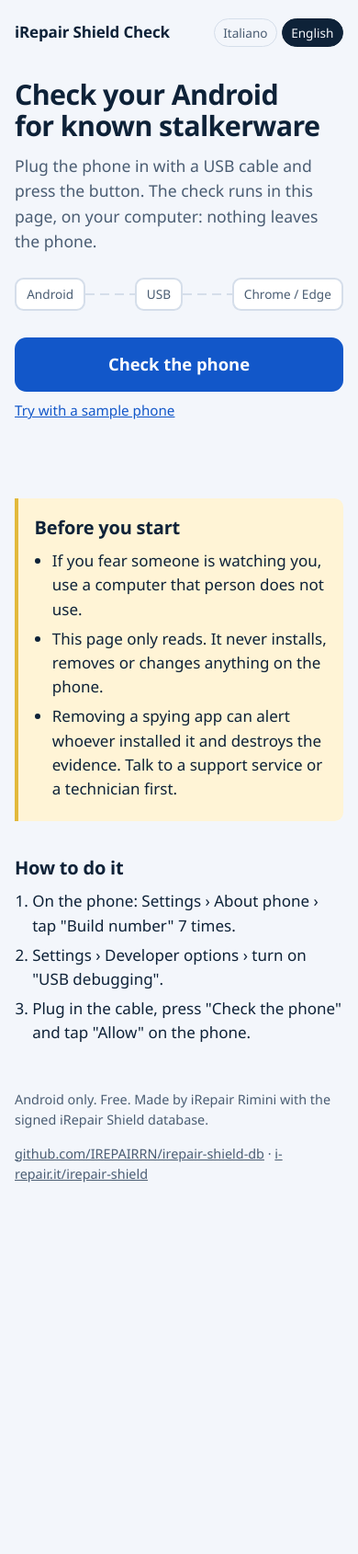
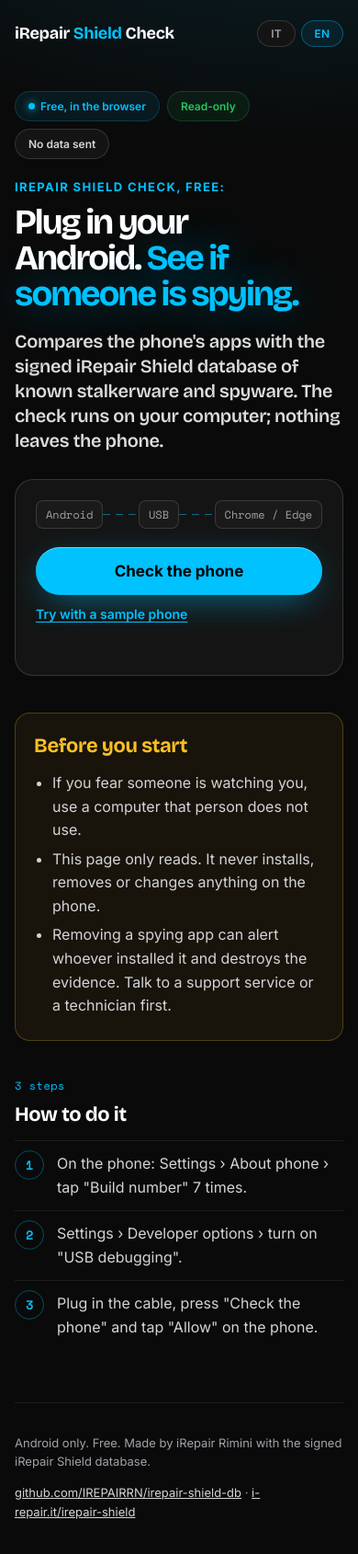
Before and after one commit to IREPAIRRN/irepair-shield-db, a plain HTML site: page check/index.html in a window 390 px wide. Shown: the whole page at 92% size. Before the commit the page ends 1367 px from the top, so only its background shows below. Drawn offline with nearby package versions, Linux system fonts and the light colour scheme.

Commit message:
Shield Check: same look as i-repair.it/irepair-shield (black, cyan, Bricolage Grotesque, Inter, Space Mono)
Pill badges, cyan two-line headline with eyebrow, console card for the USB button, numbered steps, dark result card.

Co-Authored-By: Claude Opus 5.5 <noreply@anthropic.com>
Claude-Session: https://claude.ai/code/session_014JdH4TLnXRhEfmccHccxkV

```diff
--- a/check/index.html
+++ b/check/index.html
@@ -5,65 +5,94 @@
 <meta name="viewport" content="width=device-width, initial-scale=1">
 <title>Shield Check: stalkerware su Android</title>
 <meta name="description" content="Controllo gratuito nel browser: collega un telefono Android via USB e verifica se contiene stalkerware conosciuto. Solo lettura, nessun dato lascia il computer.">
+<link rel="preconnect" href="https://fonts.googleapis.com"><link rel="preconnect" href="https://fonts.gstatic.com" crossorigin>
+<link href="https://fonts.googleapis.com/css2?family=Bricolage+Grotesque:opsz,wght@12..96,600;12..96,700;12..96,900&family=Inter:wght@400;600;700&family=Space+Mono&display=swap" rel="stylesheet">
 <style>
-:root{--paper:#f3f6fb;--card:#ffffff;--ink:#0e2238;--soft:#4a5d73;--line:#d5deea;--blue:#1257c9;--blue-ink:#ffffff;--ok:#0b7a53;--ok-bg:#e4f5ee;--bad:#b3261e;--bad-bg:#fdecea;--warn-bg:#fff4d6;--warn-line:#e2b93b}
-@media (prefers-color-scheme:dark){:root{--paper:#0c1524;--card:#14213a;--ink:#e8eef8;--soft:#a5b4c8;--line:#27375a;--blue:#6ea8ff;--blue-ink:#06122a;--ok:#5fd6a8;--ok-bg:#0f2f27;--bad:#ff8a80;--bad-bg:#3a1512;--warn-bg:#2e2710;--warn-line:#8a6f1c}}
+/* Same look as i-repair.it/irepair-shield/ (pagine/irepair-shield.html): black, cyan, Bricolage Grotesque, Inter, Space Mono */
+:root{--bg:#0a0a0a;--card:#141414;--card2:#1a1a1a;--cyan:#00c2ff;--gold:#fbbf24;--green:#22c55e;--ok:#16b87f;--red:#ff5c5c;--text:#fff;--text2:#d4d4d8;--text3:#a1a1aa;--border:rgba(255,255,255,.08);--border2:rgba(255,255,255,.14);--r:10px;--r2:16px;--r3:20px}
 *{box-sizing:border-box}
-body{margin:0;background:var(--paper);color:var(--ink);font:17px/1.55 "Segoe UI",system-ui,-apple-system,Roboto,sans-serif}
-main{max-width:44rem;margin:0 auto;padding:1.25rem 1rem 4rem}
-header{display:flex;justify-content:space-between;align-items:center;gap:1rem;margin-bottom:2.2rem}
-.brand{font-weight:700;letter-spacing:-.01em}
-.lang button{font:inherit;font-size:.85rem;background:none;border:1px solid var(--line);color:var(--soft);padding:.25rem .6rem;border-radius:999px;cursor:pointer}
-.lang button[aria-pressed=true]{background:var(--ink);color:var(--paper);border-color:var(--ink)}
-h1{font-size:clamp(1.9rem,6vw,2.7rem);line-height:1.12;letter-spacing:-.02em;margin:0 0 .8rem;font-weight:750;text-wrap:balance}
-.lead{color:var(--soft);font-size:1.1rem;margin:0 0 1.6rem;max-width:36rem}
-.cable{display:flex;align-items:center;gap:0;margin:0 0 1.8rem;color:var(--soft)}
-.cable i{flex:1;height:2px;background:repeating-linear-gradient(90deg,var(--line) 0 10px,transparent 10px 16px)}
-.cable span{border:2px solid var(--line);border-radius:.6rem;padding:.35rem .7rem;font-size:.85rem;background:var(--card)}
-button.go{font:inherit;font-weight:700;font-size:1.15rem;background:var(--blue);color:var(--blue-ink);border:0;border-radius:.8rem;padding:.95rem 1.5rem;cursor:pointer;width:100%}
-button.go:disabled{opacity:.45;cursor:not-allowed}
-button.ghost,.demo{font:inherit;font-size:.95rem;background:none;border:0;color:var(--blue);text-decoration:underline;cursor:pointer;padding:.6rem 0}
-button:focus-visible,a:focus-visible{outline:3px solid var(--blue);outline-offset:3px}
-#status{min-height:1.6em;margin:.7rem 0 0;color:var(--soft)}
-#nousb{background:var(--bad-bg);color:var(--bad);padding:.8rem 1rem;border-radius:.6rem;margin:0 0 1rem}
-section{margin-top:2.2rem}
-h2{font-size:1.25rem;margin:0 0 .5rem;letter-spacing:-.01em}
-.safe{background:var(--warn-bg);border-left:4px solid var(--warn-line);padding:1rem 1.1rem;border-radius:0 .6rem .6rem 0}
-.safe ul,.steps{margin:.3rem 0 0;padding-left:1.2rem}
-.safe li,.steps li{margin:.35rem 0}
-.result{background:var(--card);border:1px solid var(--line);border-top:6px solid var(--ok);border-radius:.8rem;padding:1.3rem 1.2rem;margin-top:1.6rem}
-.result.bad{border-top-color:var(--bad)}
-.result h2{font-size:1.5rem}
-.result.ok h2{color:var(--ok)}.result.bad h2{color:var(--bad)}
-.note{margin:.2rem 0 1rem}
-.hits{list-style:none;padding:0;margin:0 0 1.2rem}
-.hits li{display:grid;grid-template-columns:1fr auto;gap:.1rem .8rem;padding:.7rem 0;border-top:1px solid var(--line)}
-.hits .cat{color:var(--bad);font-size:.9rem}
-.hits code{grid-column:1/-1;color:var(--soft);font-size:.85rem;overflow-wrap:anywhere}
-.next{padding-left:1.2rem;margin:.3rem 0 1rem}.next li{margin:.4rem 0}
-h3{font-size:1.05rem;margin:0}
-.meta{color:var(--soft);font-size:.85rem;border-top:1px solid var(--line);padding-top:.8rem;margin:1rem 0 .6rem}
-.row{display:flex;flex-wrap:wrap;gap:.4rem 1.4rem;align-items:center}
-a.cta{color:var(--blue);font-weight:700}
-footer{margin-top:3rem;color:var(--soft);font-size:.9rem}
-footer a{color:inherit}
+html{background:var(--bg)}
+body{margin:0;background:radial-gradient(900px 480px at 85% -10%,rgba(0,194,255,.14),transparent 70%),var(--bg);color:var(--text);font:16px/1.6 'Inter',system-ui,sans-serif;-webkit-font-smoothing:antialiased}
+main{max-width:46rem;margin:0 auto;padding:22px 16px 64px}
+header{display:flex;justify-content:space-between;align-items:center;gap:12px;margin-bottom:48px}
+.brand{font-family:'Bricolage Grotesque',sans-serif;font-weight:700;font-size:18px;color:#fff;text-decoration:none;letter-spacing:-.3px}
+.brand b{color:var(--cyan)}
+.lang{display:flex;gap:6px}
+.lang button{font:600 12px 'Inter',sans-serif;background:var(--card);border:1px solid var(--border2);color:var(--text3);padding:6px 14px;border-radius:100px;cursor:pointer}
+.lang button[aria-pressed=true]{background:rgba(0,194,255,.08);border-color:rgba(0,194,255,.35);color:var(--cyan)}
+.badges{display:flex;flex-wrap:wrap;gap:8px;margin-bottom:22px}
+.pill{display:inline-flex;align-items:center;gap:6px;background:var(--card);border:1px solid var(--border2);border-radius:100px;padding:6px 14px;font-size:12px;font-weight:600;color:var(--text2)}
+.pill.cyan{background:rgba(0,194,255,.08);border-color:rgba(0,194,255,.2);color:var(--cyan)}
+.pill.green{background:rgba(34,197,94,.08);border-color:rgba(34,197,94,.22);color:var(--green)}
+.dot{width:7px;height:7px;border-radius:50%;background:var(--cyan);box-shadow:0 0 10px var(--cyan)}
+h1{font-family:'Bricolage Grotesque',sans-serif;font-weight:900;font-size:clamp(38px,7vw,58px);line-height:1.02;letter-spacing:-2px;margin:0 0 18px;text-wrap:balance}
+h1 .eyebrow{display:block;font:700 13px 'Inter',sans-serif;letter-spacing:1.4px;text-transform:uppercase;color:var(--cyan);margin-bottom:12px}
+h1 .accent{color:var(--cyan);text-shadow:0 0 48px rgba(0,194,255,.45)}
+.lead{font-family:'Bricolage Grotesque',sans-serif;font-weight:600;font-size:20px;line-height:1.35;letter-spacing:-.3px;color:rgba(255,255,255,.86);margin:0 0 28px;max-width:34rem}
+.console{background:var(--card);border:1px solid var(--border2);border-radius:var(--r3);padding:22px;margin-bottom:12px}
+.cable{display:flex;align-items:center;margin:0 0 20px;font:12px 'Space Mono',monospace;color:var(--text3)}
+.cable i{flex:1;height:1px;background:repeating-linear-gradient(90deg,rgba(0,194,255,.5) 0 8px,transparent 8px 14px)}
+.cable span{border:1px solid var(--border2);border-radius:8px;padding:6px 10px;background:var(--card2)}
+button.go{display:flex;width:100%;align-items:center;justify-content:center;font:700 17px 'Inter',sans-serif;background:var(--cyan);color:#000;border:0;border-radius:100px;padding:16px 26px;cursor:pointer;box-shadow:inset 0 1px 0 rgba(255,255,255,.35),0 10px 40px -12px rgba(0,194,255,.7);transition:transform .2s}
+button.go:hover:not(:disabled){transform:translateY(-1px)}
+button.go:disabled{opacity:.4;cursor:not-allowed;box-shadow:none}
+.demo,button.ghost{font:600 14px 'Inter',sans-serif;background:none;border:0;color:var(--cyan);cursor:pointer;padding:12px 0 0;text-decoration:underline;text-underline-offset:3px}
+button:focus-visible,a:focus-visible{outline:2px solid var(--cyan);outline-offset:3px}
+#status{min-height:1.5em;margin:12px 0 0;font:13px 'Space Mono',monospace;color:var(--text3)}
+#nousb{background:rgba(255,92,92,.08);border:1px solid rgba(255,92,92,.3);color:#ffb4b4;padding:12px 14px;border-radius:var(--r);margin:0 0 16px;font-size:14px}
+section{margin-top:40px}
+h2{font-family:'Bricolage Grotesque',sans-serif;font-weight:700;font-size:22px;letter-spacing:-.4px;margin:0 0 10px}
+.label{font:12px 'Space Mono',monospace;color:var(--cyan);letter-spacing:.5px;margin:0 0 6px}
+.safe{background:rgba(251,191,36,.06);border:1px solid rgba(251,191,36,.25);border-radius:var(--r2);padding:18px 20px}
+.safe h2{color:var(--gold)}
+.safe ul{margin:0;padding-left:20px;color:var(--text2)}
+.steps{margin:0;padding:0;list-style:none;counter-reset:s}
+.steps li{counter-increment:s;position:relative;padding:12px 0 12px 46px;border-top:1px solid var(--border);color:var(--text2)}
+.steps li::before{content:counter(s);position:absolute;left:0;top:10px;width:30px;height:30px;border-radius:50%;display:grid;place-items:center;font:700 13px 'Space Mono',monospace;color:var(--cyan);border:1px solid rgba(0,194,255,.35)}
+.safe li{margin:6px 0}
+.result{background:var(--card);border:1px solid var(--border2);border-radius:var(--r3);padding:24px 22px;margin-top:20px;position:relative;overflow:hidden}
+.result::before{content:'';position:absolute;left:0;top:0;right:0;height:3px;background:var(--ok)}
+.result.bad::before{background:var(--red)}
+.result h2{font-size:26px;line-height:1.15}
+.result.ok h2{color:var(--ok)}.result.bad h2{color:var(--red)}
+.note{margin:4px 0 18px;color:var(--text2)}
+.hits{list-style:none;padding:0;margin:0 0 20px}
+.hits li{display:grid;grid-template-columns:1fr auto;gap:2px 12px;padding:12px 0;border-top:1px solid var(--border)}
+.hits strong{font-family:'Bricolage Grotesque',sans-serif;font-size:18px}
+.hits .cat{align-self:center;background:rgba(255,92,92,.1);border:1px solid rgba(255,92,92,.3);color:var(--red);border-radius:100px;padding:3px 10px;font-size:12px;font-weight:600}
+.hits code{grid-column:1/-1;font:13px 'Space Mono',monospace;color:var(--text3);overflow-wrap:anywhere}
+h3{font-family:'Bricolage Grotesque',sans-serif;font-size:18px;margin:0 0 6px}
+.next{padding-left:20px;margin:0 0 18px;color:var(--text2)}.next li{margin:6px 0}
+.meta{font:12px 'Space Mono',monospace;color:var(--text3);border-top:1px solid var(--border);padding-top:14px;margin:18px 0 10px}
+.row{display:flex;flex-wrap:wrap;gap:8px 22px;align-items:center}
+a.cta{display:inline-flex;align-items:center;justify-content:center;background:var(--cyan);color:#000;font-weight:700;font-size:14px;padding:12px 22px;border-radius:100px;text-decoration:none}
+footer{margin-top:56px;padding-top:20px;border-top:1px solid var(--border);color:var(--text3);font-size:13px}
+footer a{color:var(--text2)}
+@media (prefers-reduced-motion:reduce){*{transition:none!important}}
 </style>
 </head>
 <body>
 <main>
   <header>
-    <span class="brand">iRepair Shield Check</span>
-    <span class="lang"><button type="button" data-lang="it">Italiano</button> <button type="button" data-lang="en">English</button></span>
+    <a class="brand" href="https://i-repair.it/irepair-shield/">iRepair <b>Shield</b> Check</a>
+    <span class="lang"><button type="button" data-lang="it">IT</button><button type="button" data-lang="en">EN</button></span>
   </header>
 
-  <h1 data-t="title"></h1>
+  <div class="badges">
+    <span class="pill cyan"><span class="dot"></span><span data-t="bFree"></span></span>
+    <span class="pill green" data-t="bRead"></span>
+    <span class="pill" data-t="bLocal"></span>
+  </div>
+  <h1><span class="eyebrow" data-t="eyebrow"></span><span data-t="title"></span> <span class="accent" data-t="titleAccent"></span></h1>
   <p class="lead" data-t="lead"></p>
-  <div class="cable" aria-hidden="true"><span>Android</span><i></i><span>USB</span><i></i><span>Chrome / Edge</span></div>
 
-  <p id="nousb" hidden data-t="noUsb"></p>
-  <button class="go" id="start" type="button" data-t="start"></button>
-  <button class="demo" id="demo" type="button" data-t="demo"></button>
-  <p id="status" role="status" aria-live="polite"></p>
+  <div class="console">
+    <div class="cable" aria-hidden="true"><span>Android</span><i></i><span>USB</span><i></i><span>Chrome / Edge</span></div>
+    <p id="nousb" hidden data-t="noUsb"></p>
+    <button class="go" id="start" type="button" data-t="start"></button>
+    <button class="demo" id="demo" type="button" data-t="demo"></button>
+    <p id="status" role="status" aria-live="polite"></p>
+  </div>
   <div id="result" class="result" hidden></div>
 
   <section class="safe">
@@ -72,7 +101,7 @@ footer a{color:inherit}
   </section>
 
   <section>
-    <h2 data-t="how"></h2>
+    <p class="label" data-t="howLabel"></p><h2 data-t="how"></h2>
     <ol class="steps"><li data-t="how1"></li><li data-t="how2"></li><li data-t="how3"></li></ol>
   </section>
 
```
Also changed, not shown: check/src/main.js (+6 -4 lines), check/app.js.
